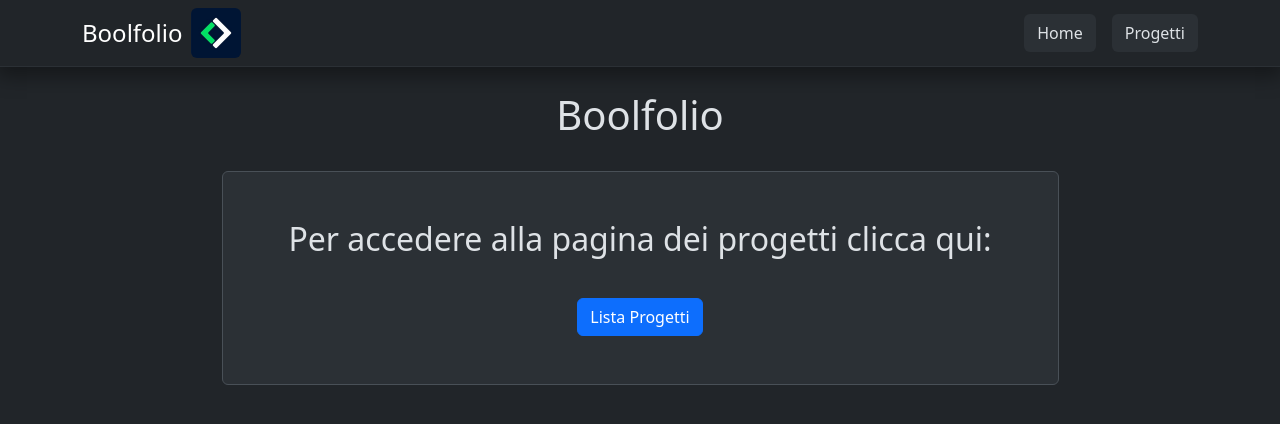
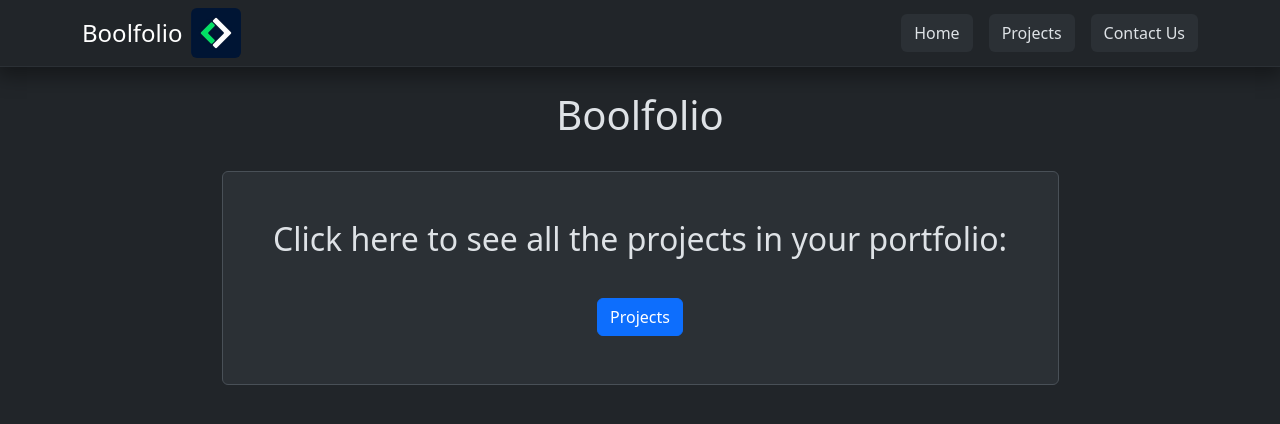
Before and after one commit to marcovittoriozacca/vite-boolfolio, a Vue app: page / in a window 1280 px wide. Shown: the top 424 px of the page. Built offline with nearby package versions, Linux system fonts and the light colour scheme.

Commit message:
feat: Translated all texts

```diff
--- a/src/components/header/AppHeader.vue
+++ b/src/components/header/AppHeader.vue
@@ -23,7 +23,10 @@
                         <router-link :to="{name: 'home'}" class="btn router-link">Home</router-link>
                     </li>
                     <li class="nav-item">
-                        <router-link :to="{name: 'projects'}" class="btn router-link">Progetti</router-link>
+                        <router-link :to="{name: 'projects'}" class="btn router-link">Projects</router-link>
+                    </li>
+                    <li class="nav-item">
+                        <router-link :to="{name: 'contact-us'}" class="btn router-link">Contact Us</router-link>
                     </li>
                 </ul>
             </div>
--- a/src/components/pages/AppHome.vue
+++ b/src/components/pages/AppHome.vue
@@ -10,9 +10,9 @@ export default {
 
             <div class="d-flex justify-content-center">
                 <div class="w-75 border p-5 rounded bg-body-tertiary">
-                    <h2 class="mb-3 text-center">Per accedere alla pagina dei progetti clicca qui:</h2>
+                    <h2 class="mb-3 text-center">Click here to see all the projects in your portfolio:</h2>
                     <div class="text-center pt-4">
-                        <router-link :to="{name: 'projects'}" class="btn btn-primary ">Lista Progetti</router-link>
+                        <router-link :to="{name: 'projects'}" class="btn btn-primary ">Projects</router-link>
                     </div>
                 </div>
             </div>
--- a/src/components/pages/AppProjects.vue
+++ b/src/components/pages/AppProjects.vue
@@ -38,7 +38,7 @@ export default {
 
 <template>
         <div class="container">
-            <h1 class="text-center py-3">Progetti</h1>
+            <h1 class="text-center py-3">Projects</h1>
             <div class="row row-gap-4">
                 <div class="col-3" v-for="(project, index) in store.projects" :key="project.id">
                     <!-- Single project card -->
--- a/src/components/pages/ProjectShow.vue
+++ b/src/components/pages/ProjectShow.vue
@@ -106,18 +106,18 @@ export default {
             </div>
             <div class="row justify-content-center text-center">
                 <div v-if="project.link != null" class="col-4 align-self-center">
-                    <h4>Link diretto del progetto</h4>
+                    <h4>Direct link to the project</h4>
                     <a :href="project.link" target="_blank">{{ project.link }}</a>
                 </div>
                 <div class="col-4">
                     <div v-if="project.type" class="mt-3">
-                        <h4>Tipologia progetto:</h4>
+                        <h4>Project Type</h4>
                         <span :style="{color: setTypeColor(project.type.name)}">{{ project.type.name}}</span>
                     </div>
                 </div>
                 <div class="col-4">
                     <div v-if="project.technology && project.technology.length > 0" class="py-3">
-                        <h4>Tecnologie utilizzate:</h4>
+                        <h4>Technologies used in this project</h4>
                         <span v-for="(technology, index) in project.technology" :key="technology.id" :style="{color: setTechnologyColor(technology.name)}">
                         {{ technology.name }} <br>
                         </span>
```
